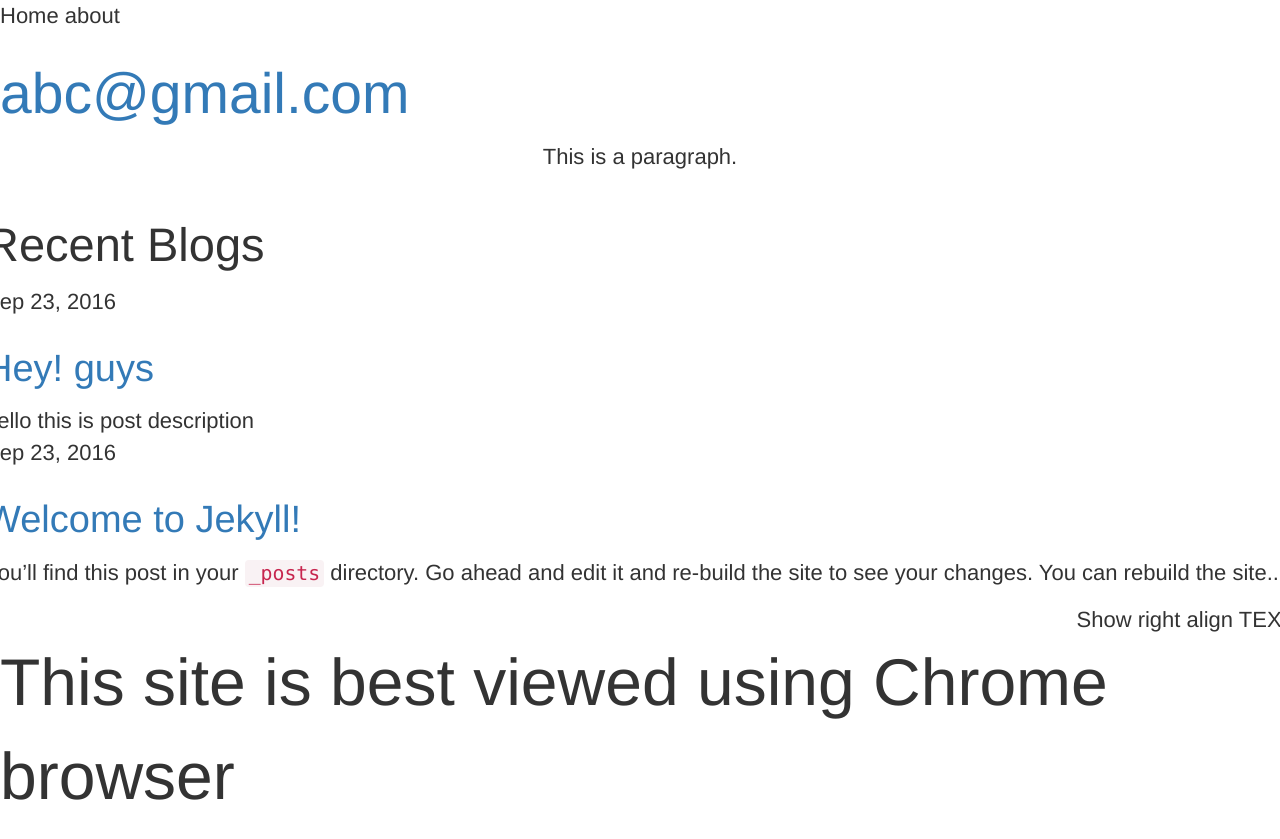
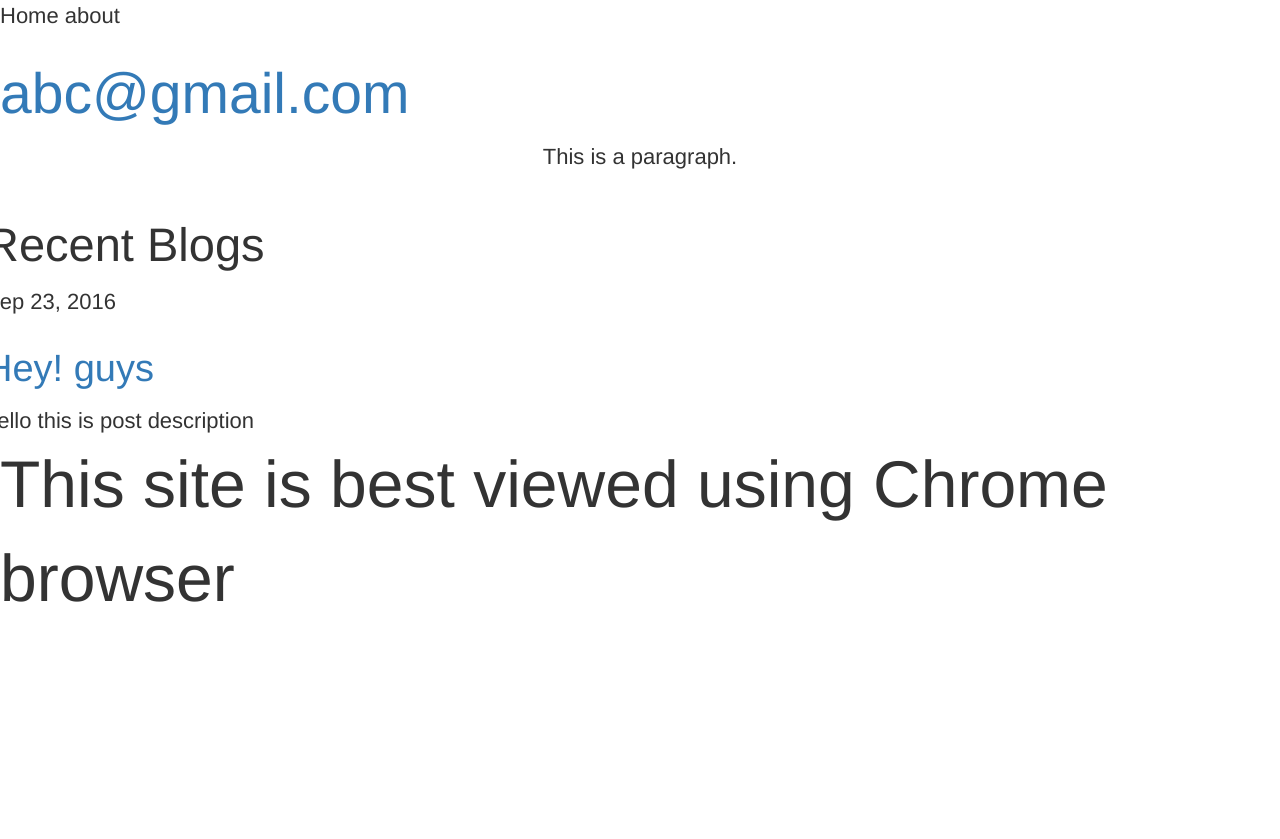
Before and after one commit to porntipa/porntipa.github.io, a Jekyll site: the page built from index.html, in a window 1280 px wide. Shown: the top 839 px of the page. Built offline with Jekyll 4.4.1, drawn with Linux system fonts in a browser that asks for light colours.

Commit message:
delete files

```diff
--- a/_posts/2016-09-23-welcome-to-jekyll.markdown
+++ /dev/null
@@ -1,24 +0,0 @@
----
-layout: post
-title:  "Welcome to Jekyll!"
-date:   2016-09-23 15:04:30 +0700
-categories: jekyll update
----
-You’ll find this post in your `_posts` directory. Go ahead and edit it and re-build the site to see your changes. You can rebuild the site in many different ways, but the most common way is to run `jekyll serve`, which launches a web server and auto-regenerates your site when a file is updated.
-
-To add new posts, simply add a file in the `_posts` directory that follows the convention `YYYY-MM-DD-name-of-post.ext` and includes the necessary front matter. Take a look at the source for this post to get an idea about how it works.
-
-Jekyll also offers powerful support for code snippets:
-
-{% highlight ruby %}
-def print_hi(name)
-  puts "Hi, #{name}"
-end
-print_hi('Tom')
-#=> prints 'Hi, Tom' to STDOUT.
-{% endhighlight %}
-
-Check out the [Jekyll docs][jekyll-docs] for more info on how to get the most out of Jekyll. File all bugs/feature requests at [Jekyll’s GitHub repo][jekyll-gh]. If you have questions, you can ask them on [Jekyll Talk][jekyll-talk].
-
-[jekyll-docs]: http://jekyllrb.com/docs/home
-[jekyll-gh]:   https://github.com/jekyll/jekyll
--- a/index.html
+++ b/index.html
@@ -16,4 +16,3 @@
             </div>
         </article>
         {% endfor %}
-        <div class="right-align">Show right align TEXT</div>
```
